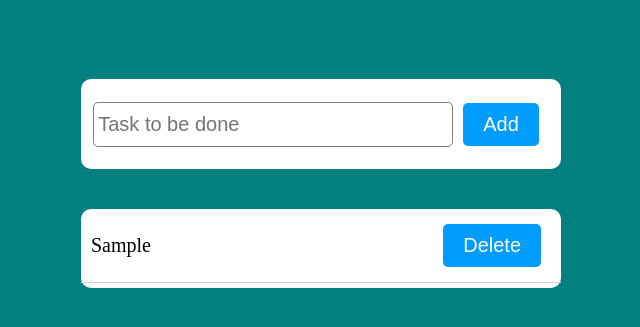
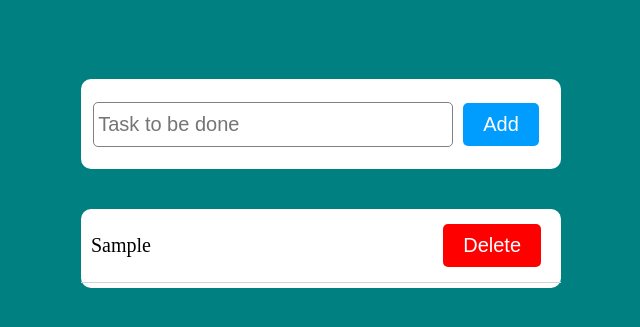
Before and after one commit to wakar-github/To-Do-List, a plain HTML site: page index.html in a window 1280 px wide. Both pictures are taken after typing "Sample" into the empty fields and a click on the button "Add". Shown: the part 119-446 px from the top of the page, without its empty margins (319-959 px from the left). Drawn offline with Linux system fonts and the light colour scheme.

Commit message:
Fix: Delete Button color

```diff
--- a/style.css
+++ b/style.css
@@ -72,13 +72,20 @@ span{
     border: 1px solid grey;
 }
 
-.add-btn, .del-btn{
+button{
     padding: 10px 20px;
     border-radius: 5px;
     border: none;
-    background-color: rgb(0, 157, 255);
     color: #ffffff;
     font-size: 20px;
     margin: 10px;
     cursor: pointer;
 }
+
+.add-btn{
+     background-color: rgb(0, 157, 255);
+}
+
+.del-btn{
+    background-color: red;
+}
```
